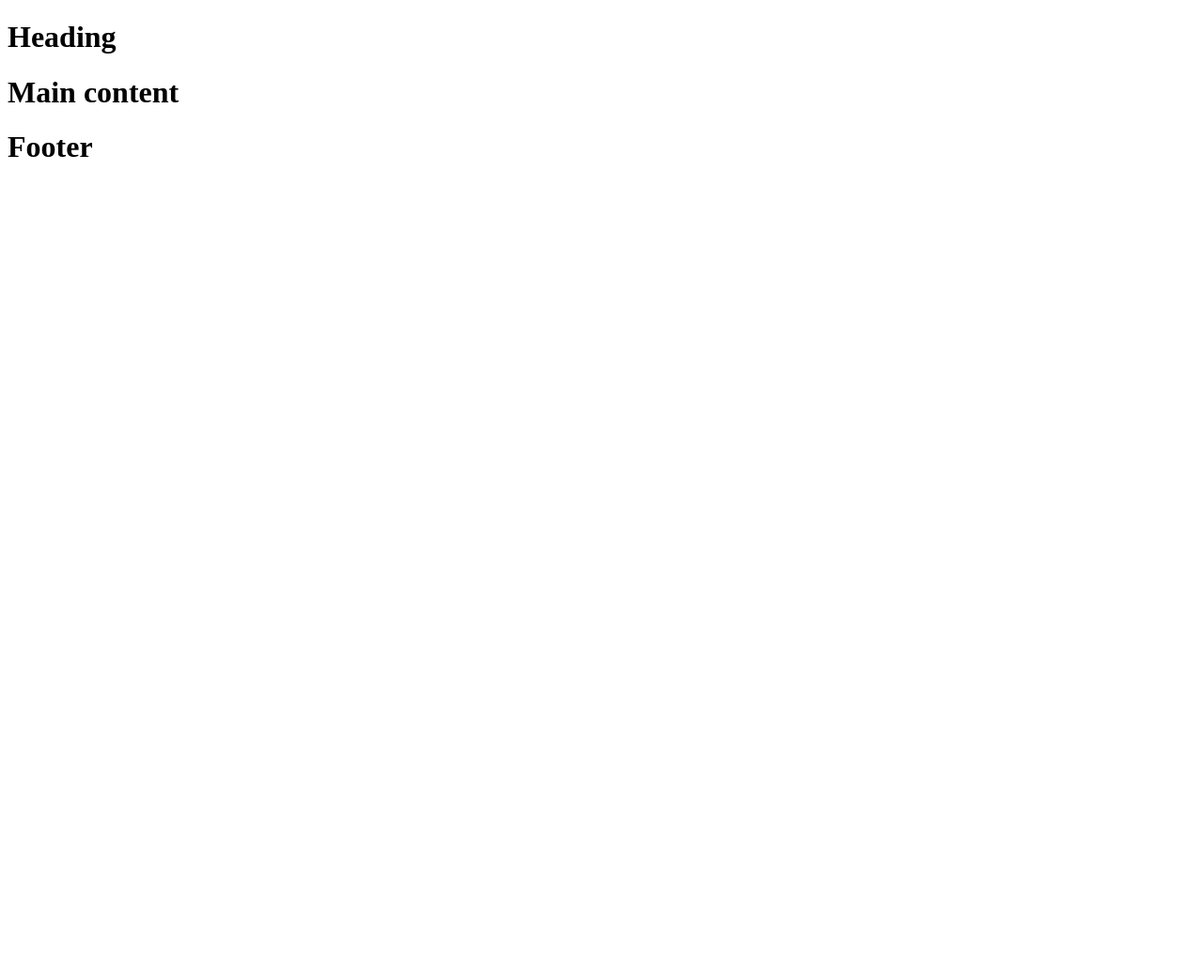
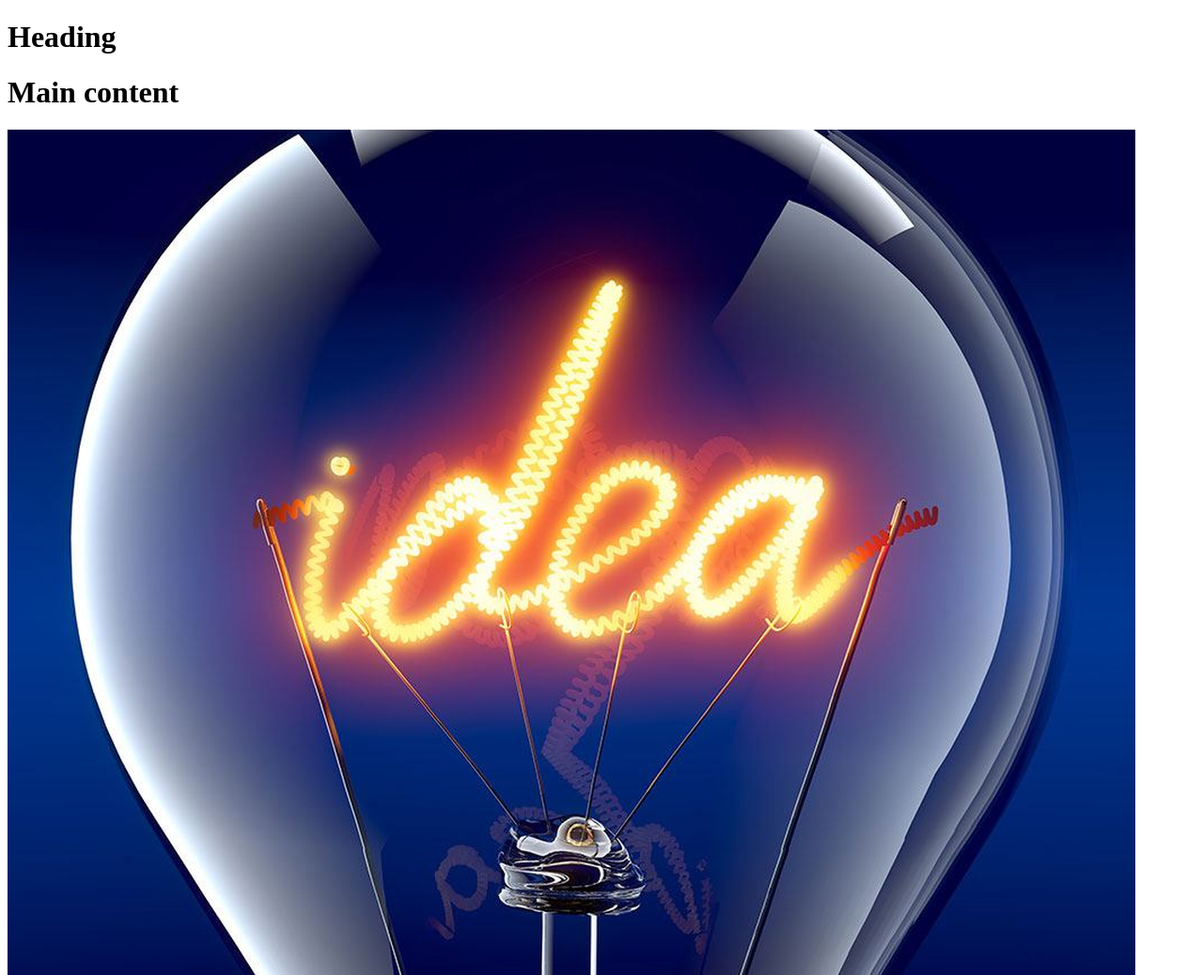
Before and after one commit to darthmorgot/myWebpackMaster, a website: page src/template.html in a window 1280 px wide. Shown: the top 1038 px of the page at 94% size. Before the commit the page ends 800 px from the top, so only its background shows below. Drawn offline with Linux system fonts and the light colour scheme; files whose address does not match are found by name.

Commit message:
Добавил картинку на страницу

```diff
--- a/src/template.html
+++ b/src/template.html
@@ -6,6 +6,7 @@
   <meta name="viewport" content="initial-scale=1.0, user-scalable=no, minimum-scale=1.0, maximum-scale=1.0, width=device-width">
 
   <title>Html template</title>
+  <link rel="icon" href="favicon.ico" type="image/ico">
 </head>
 <body>
 
@@ -15,6 +16,7 @@
     </div>
     <div class="main">
       <h1>Main content</h1>
+      <img class="main__img" src="images/idea.png" alt="picture">
     </div>
     <div class="footer">
       <h1>Footer</h1>
```
